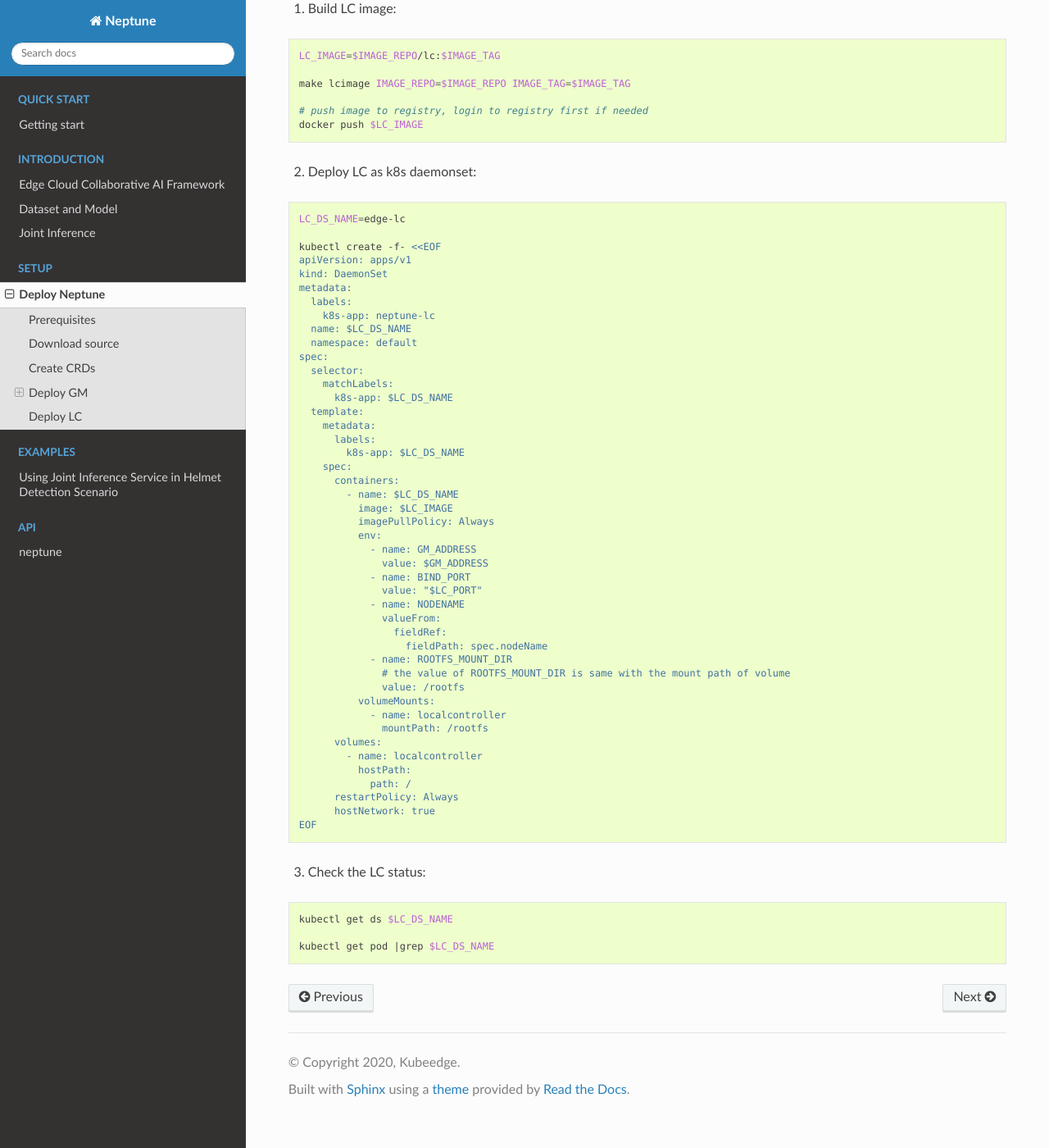
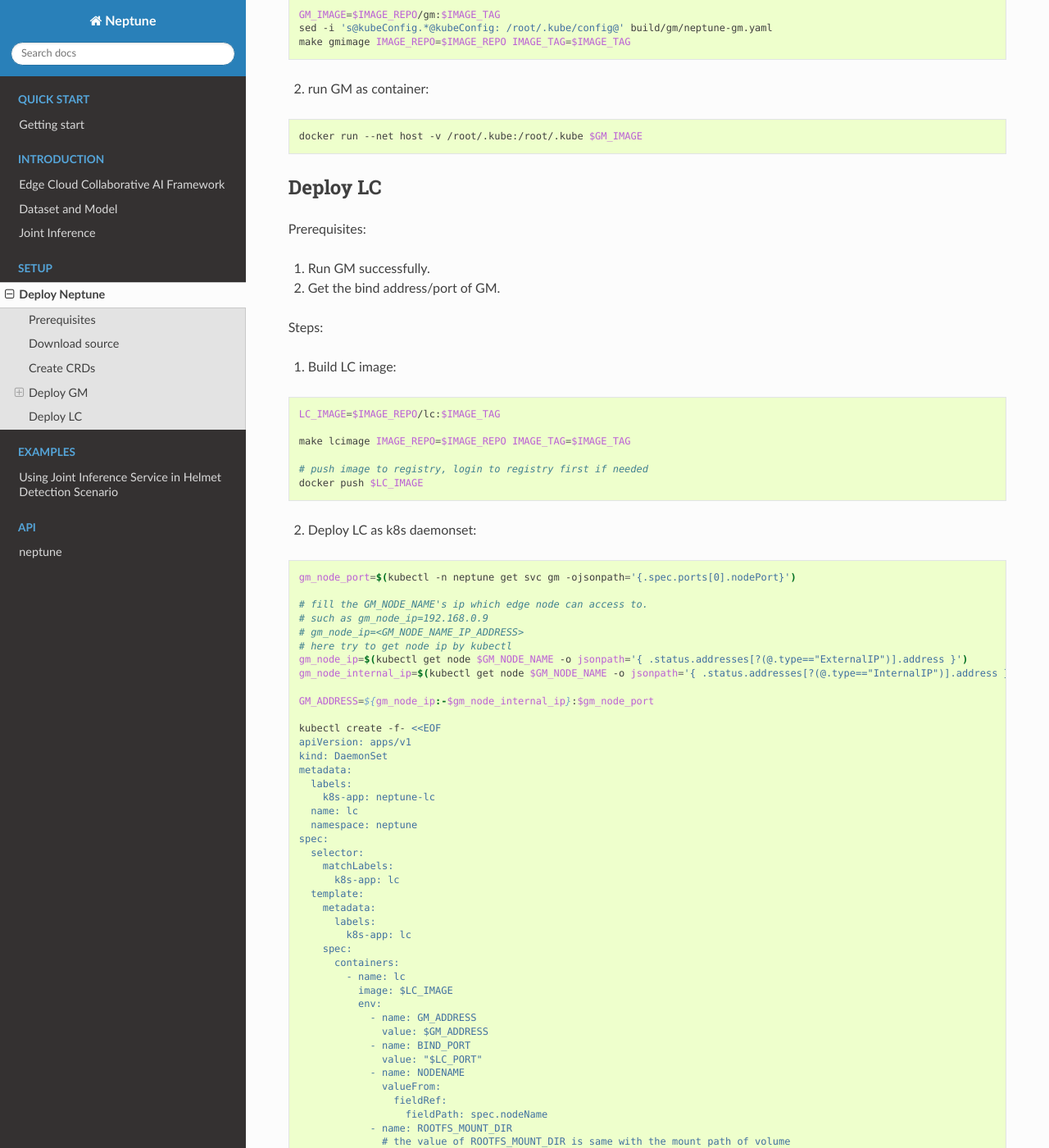
Before and after one commit to kubeedge/sedna, a Sphinx documentation site: the page built from docs/setup/install.md, in a window 1280 px wide and 1400 px high, scrolled down 5166 px. Shown: the whole window at 82% size. Built offline with Sphinx 7.4.7 and the Read the Docs theme 2.0.0, drawn with Linux system fonts in a browser that asks for light colours; some of the changed text lies outside the part shown.

Commit message:
Optimize installation docs
1. add independent namespace, service account.
2. deploy gm deployment instead of pod, service instead of host
namespace.
3. add resource limits for gm/lc.
4. add alternative command to set gm_ip.
5. unset 'Always' imagePullPolicy.

Signed-off-by: llhuii <liulinghui@huawei.com>

````diff
--- a/docs/setup/install.md
+++ b/docs/setup/install.md
@@ -101,16 +101,11 @@
 GM_PORT=9000
 LC_PORT=9100
 
-# fill the GM_NODE_NAME's ip which edge node can access to.
-# such as GM_IP=192.168.0.9
-GM_IP=<GM_NODE_NAME_IP_ADDRESS>
-
 # here using github container registry for example
 # edit it with the truly container registry by your choice.
 IMAGE_REPO=ghcr.io/edgeai-neptune/neptune
 IMAGE_TAG=v1alpha1
 
-GM_ADDRESS=$GM_IP:$GM_PORT
 LC_SERVER="http://localhost:$LC_PORT"
 
 ```
@@ -151,43 +146,74 @@
 4\. Create gm configmap:
 ```shell
 # create configmap from $CONFIG_FILE
-CONFIG_NAME=neptune-gm-config   # customize this configmap name
-kubectl create configmap $CONFIG_NAME --from-file=$CONFIG_FILE
+CONFIG_NAME=gm-config   # customize this configmap name
+kubectl create -n neptune configmap $CONFIG_NAME --from-file=$CONFIG_FILE
 ```
 
-5\. Deploy GM as pod:
+5\. Deploy GM as deployment:
 ```shell
 # we assign gm to the node which edge node can access to.
 # here current terminal node name, i.e. the k8s master node.
 # remember the GM_IP
 GM_NODE_NAME=$(hostname)
-GM_POD_NAME=gm-from-$CONFIG_NAME
+
 kubectl apply -f - <<EOF
 apiVersion: v1
-kind: Pod
+kind: Service
 metadata:
-  name: $GM_POD_NAME
+  name: gm
+  namespace: neptune
 spec:
-  restartPolicy: OnFailure
-  hostNetwork: true
-  nodeName: $GM_NODE_NAME
-  containers:
-  - name: gm
-    image: $GM_IMAGE
-    command: ["neptune-gm", "--config", "/config/$CONFIG_FILE", "-v2"]
-    volumeMounts:
-    - name: gm-config
-      mountPath: /config
-  volumes:
-    - name: gm-config
-      configMap:
-        name: $CONFIG_NAME
+  selector:
+    app: gm
+  type: NodePort
+  ports:
+    - protocol: TCP
+      port: $GM_PORT
+      targetPort: $GM_PORT
+---
+apiVersion: apps/v1
+kind: Deployment
+metadata:
+  name: gm
+  labels:
+    app: gm
+  namespace: neptune
+spec:
+  replicas: 1
+  selector:
+    matchLabels:
+      app: gm
+  template:
+    metadata:
+      labels:
+        app: gm
+    spec:
+      nodeName: $GM_NODE_NAME
+      serviceAccountName: neptune
+      containers:
+      - name: gm
+        image: $GM_IMAGE
+        command: ["neptune-gm", "--config", "/config/$CONFIG_FILE", "-v2"]
+        volumeMounts:
+        - name: gm-config
+          mountPath: /config
+        resources:
+          requests:
+            memory: 32Mi
+            cpu: 100m
+          limits:
+            memory: 128Mi
+      volumes:
+        - name: gm-config
+          configMap:
+            name: $CONFIG_NAME
 EOF
 ```
 
 6\. Check the GM status:
 ```shell
-kubectl get pod $GM_POD_NAME
+kubectl get deploy -n neptune gm
 ```
 
 #### Run GM as a single process(alternative)
@@ -236,7 +262,16 @@
 
 2\. Deploy LC as k8s daemonset:
 ```shell
-LC_DS_NAME=edge-lc
+gm_node_port=$(kubectl -n neptune get svc gm -ojsonpath='{.spec.ports[0].nodePort}')
+
+# fill the GM_NODE_NAME's ip which edge node can access to.
+# such as gm_node_ip=192.168.0.9
+# gm_node_ip=<GM_NODE_NAME_IP_ADDRESS>
+# here try to get node ip by kubectl
+gm_node_ip=$(kubectl get node $GM_NODE_NAME -o jsonpath='{ .status.addresses[?(@.type=="ExternalIP")].address }')
+gm_node_internal_ip=$(kubectl get node $GM_NODE_NAME -o jsonpath='{ .status.addresses[?(@.type=="InternalIP")].address }')
+
+GM_ADDRESS=${gm_node_ip:-$gm_node_internal_ip}:$gm_node_port
 
 kubectl create -f- <<EOF
 apiVersion: apps/v1
@@ -244,21 +279,20 @@
 metadata:
   labels:
     k8s-app: neptune-lc
-  name: $LC_DS_NAME
-  namespace: default
+  name: lc
+  namespace: neptune
 spec:
   selector:
     matchLabels:
-      k8s-app: $LC_DS_NAME
+      k8s-app: lc
   template:
     metadata:
       labels:
-        k8s-app: $LC_DS_NAME
+        k8s-app: lc
     spec:
       containers:
-        - name: $LC_DS_NAME
+        - name: lc
           image: $LC_IMAGE
-          imagePullPolicy: Always
           env:
             - name: GM_ADDRESS
               value: $GM_ADDRESS
@@ -285,9 +325,9 @@
 
 3\. Check the LC status:
 ```shell
-kubectl get ds $LC_DS_NAME
+kubectl get ds lc -n neptune
 
-kubectl get pod |grep $LC_DS_NAME
+kubectl get pod -n neptune
 ```
 
 [git_tool]:https://git-scm.com/downloads
````
Also changed, not shown: other parts of docs/setup/install.md (+8 -2 lines), 3 other files.
